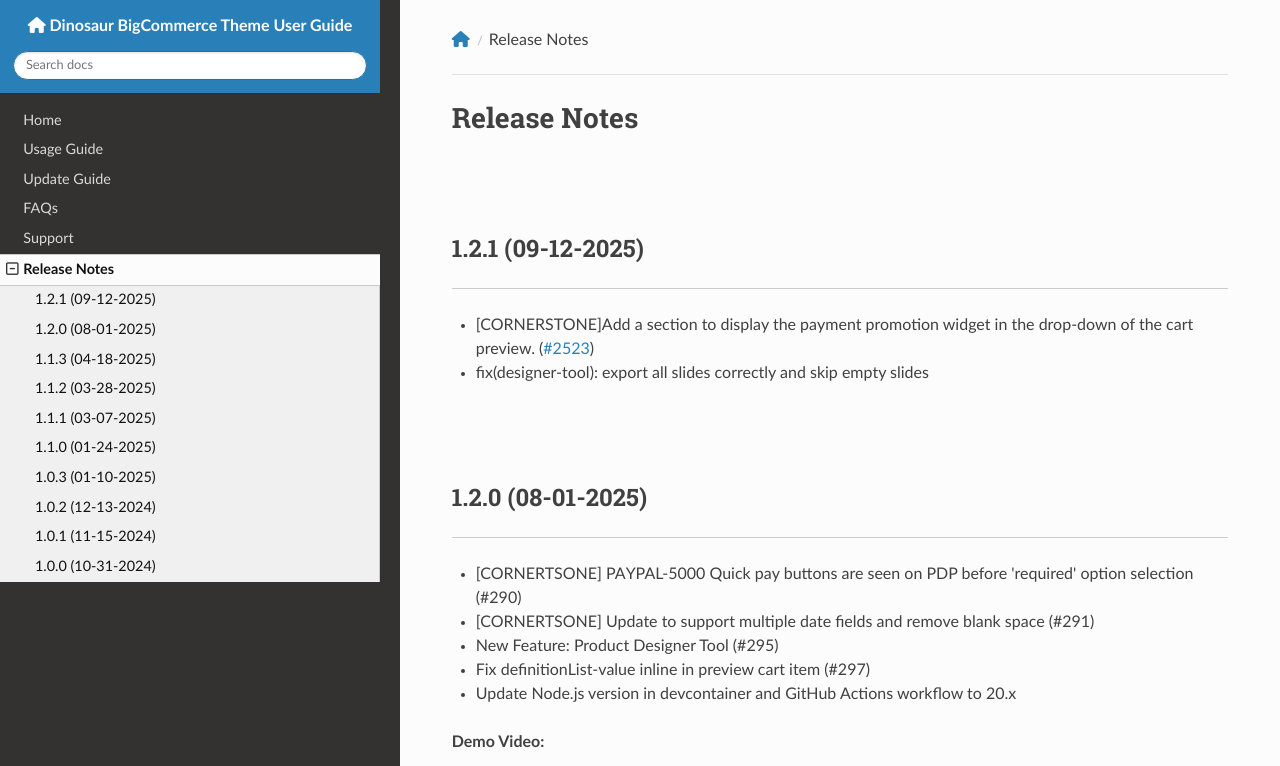
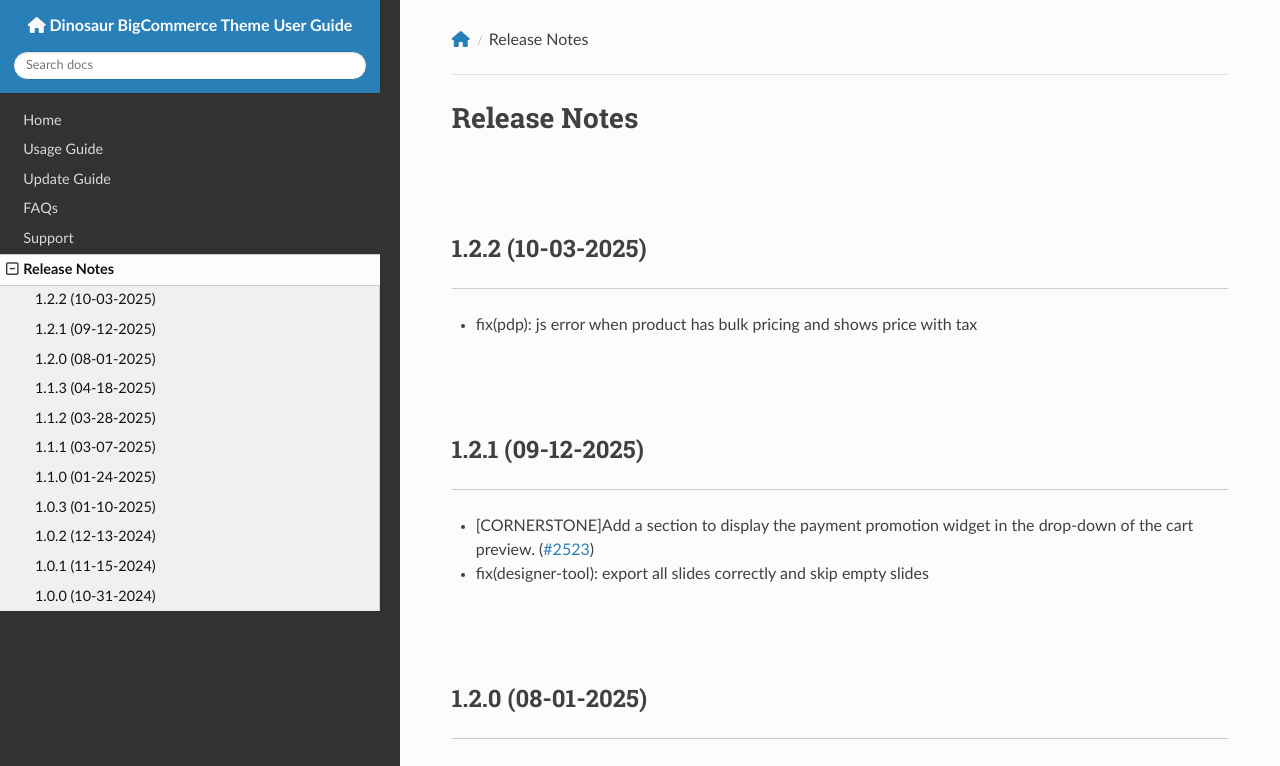
Before and after one commit to allcommerce/bc-Dinosaur-doc, an MkDocs documentation site: the page built from docs/changelog.md, in a window 1280 px wide and 900 px high, cut to the strip 0-766 px from the top of the window. Built offline with MkDocs 1.6.1, drawn with Linux system fonts in a browser that asks for light colours; nearby versions of some CDN libraries.

Commit message:
Release 1.2.2

```diff
--- a/docs/changelog.md
+++ b/docs/changelog.md
@@ -1,4 +1,7 @@
 # Release Notes
+
+## 1.2.2 (10-03-2025)
+- fix(pdp): js error when product has bulk pricing and shows price with tax
 
 ## 1.2.1 (09-12-2025)
 - [CORNERSTONE]Add a section to display the payment promotion widget in the drop-down of the cart preview. ([#2523](https://github.com/bigcommerce/cornerstone/pull/2523))
```
